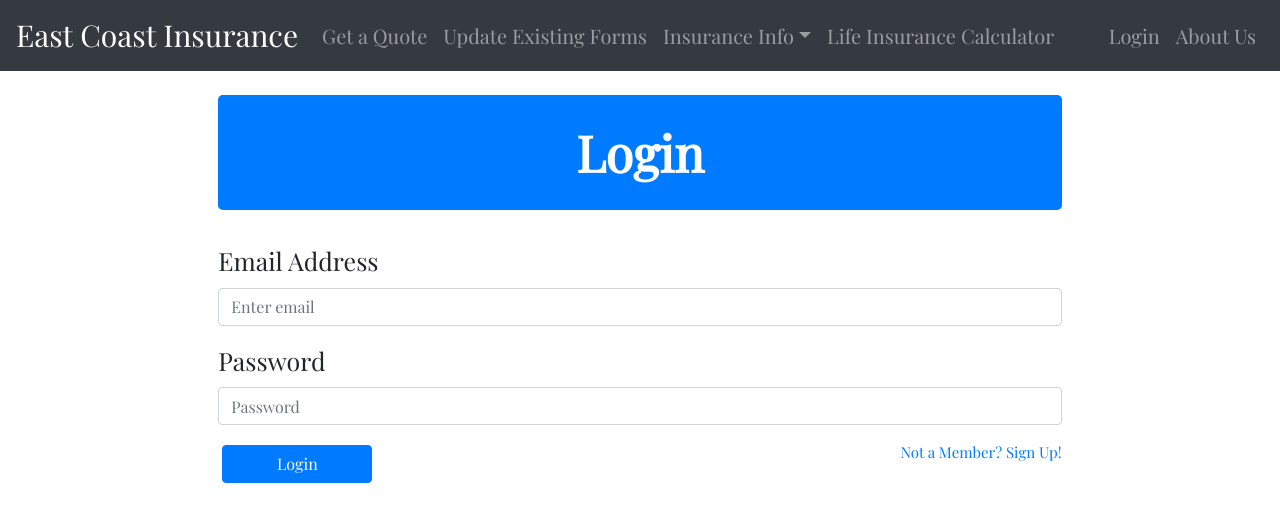
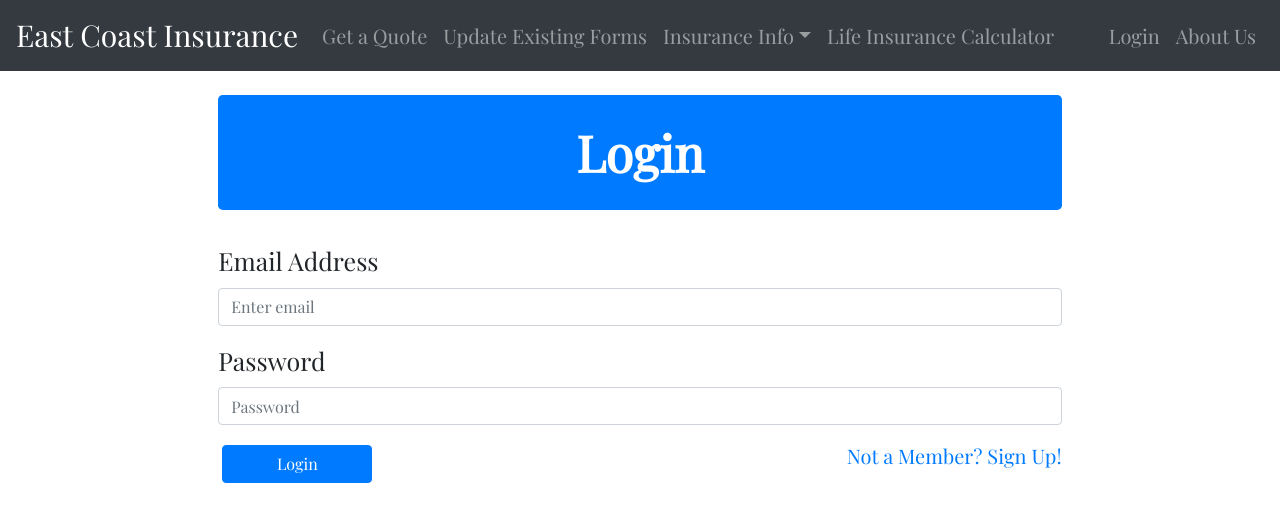
Before and after one commit to diana603/project3, a React (Create React App) app in the folder client/: page /login in a window 1280 px wide. Shown: the top 522 px of the page. Built offline with nearby package versions, Linux system fonts and the light colour scheme; no server answers; a web font is replaced by a local one.

Commit message:
changed fontsize on signin

```diff
--- a/client/src/pages/assets/user.css
+++ b/client/src/pages/assets/user.css
@@ -27,5 +27,5 @@
 .signLink {
     float: right;
     font-family: 'Playfair Display', serif;
-    font-size: 15px;
+    font-size: 20px;
 }
```
